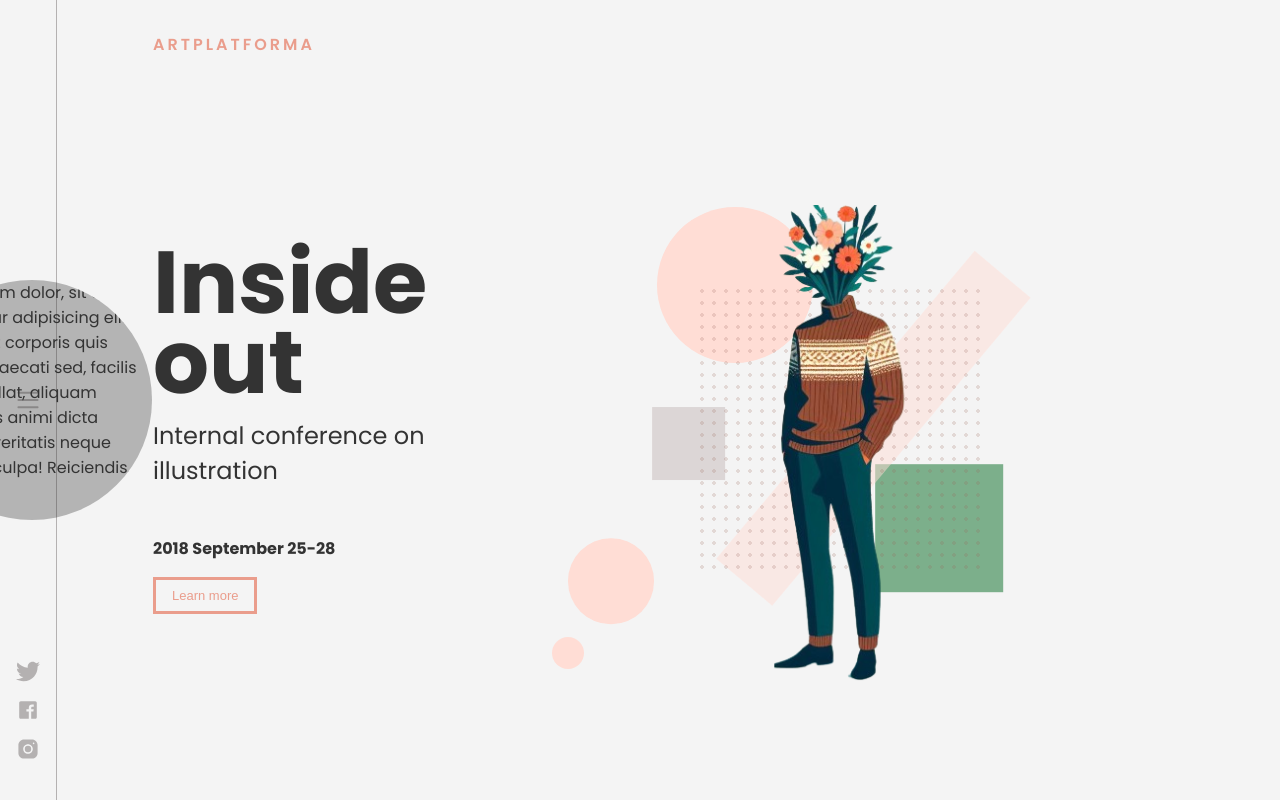
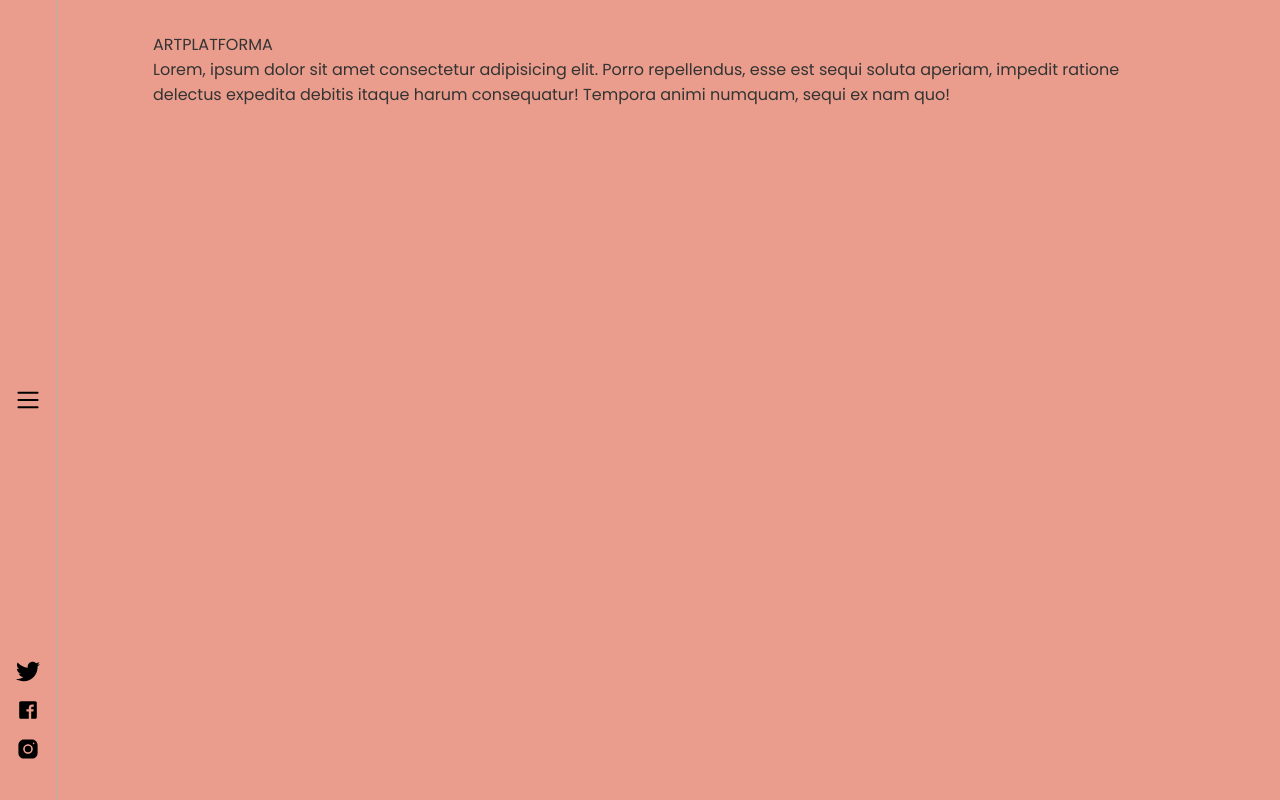
Before and after one commit to Patzi275/artplatforma, a plain HTML site: page index.html in a window 1280 px wide. Drawn offline with nearby package versions, Linux system fonts and the light colour scheme; grey boxes are pictures that could not be loaded.

Commit message:
refactor: Update menu container background color and animation
The menu container background color and animation have been updated in the style.css file. The background color is now set to the primary color variable, and a new animation called "grow_circle_path" has been added to create a growing circle effect. The clip-path property has also been modified to control the size and position of the circle. This change improves the visual appeal of the menu container.

```diff
--- a/index.html
+++ b/index.html
@@ -135,16 +135,9 @@
                 </div>
             </div>
         </div>
-        <div class="container-box">
-            <div class="container-wrapper">
         <div class="container container--menu">
-                    <p>Lorem ipsum dolor, sit amet consectetur adipisicing elit. Placeat est corporis quis eaque
-                        obcaecati
-                        sed, facilis quae, repellat, aliquam perferendis animi dicta magnam veritatis neque officia vel
-                        culpa! Reiciendis, quae.</p>
-                    <!-- <div class="sidebar">
+            <div class="sidebar">
                 <button class="sidebar__menu-trigger">
-                        <div class="menu-container__bg"></div>
                     <svg fill="#1A1A1A" xmlns="http://www.w3.org/2000/svg" viewBox="0 0 50 50" width="100px"
                         height="100px">
                         <path
@@ -159,22 +152,26 @@
                         </svg>
                     </a>
                     <a href="#">
-                            <?xml version="1.0"?><svg xmlns="http://www.w3.org/2000/svg" viewBox="0 0 30 30"
-                                width="90px" height="90px">
+                        <?xml version="1.0"?><svg xmlns="http://www.w3.org/2000/svg" viewBox="0 0 30 30" width="90px"
+                            height="90px">
                             <path
                                 d="M24,4H6C4.895,4,4,4.895,4,6v18c0,1.105,0.895,2,2,2h10v-9h-3v-3h3v-1.611C16,9.339,17.486,8,20.021,8 c1.214,0,1.856,0.09,2.16,0.131V11h-1.729C19.376,11,19,11.568,19,12.718V14h3.154l-0.428,3H19v9h5c1.105,0,2-0.895,2-2V6 C26,4.895,25.104,4,24,4z" />
                         </svg>
                     </a>
                     <a href="#">
-                            <?xml version="1.0"?><svg xmlns="http://www.w3.org/2000/svg" viewBox="0 0 30 30"
-                                width="90px" height="90px">
+                        <?xml version="1.0"?><svg xmlns="http://www.w3.org/2000/svg" viewBox="0 0 30 30" width="90px"
+                            height="90px">
                             <path
                                 d="M 9.9980469 3 C 6.1390469 3 3 6.1419531 3 10.001953 L 3 20.001953 C 3 23.860953 6.1419531 27 10.001953 27 L 20.001953 27 C 23.860953 27 27 23.858047 27 19.998047 L 27 9.9980469 C 27 6.1390469 23.858047 3 19.998047 3 L 9.9980469 3 z M 22 7 C 22.552 7 23 7.448 23 8 C 23 8.552 22.552 9 22 9 C 21.448 9 21 8.552 21 8 C 21 7.448 21.448 7 22 7 z M 15 9 C 18.309 9 21 11.691 21 15 C 21 18.309 18.309 21 15 21 C 11.691 21 9 18.309 9 15 C 9 11.691 11.691 9 15 9 z M 15 11 A 4 4 0 0 0 11 15 A 4 4 0 0 0 15 19 A 4 4 0 0 0 19 15 A 4 4 0 0 0 15 11 z" />
                         </svg>
                     </a>
                 </div>
-                </div> -->
             </div>
+            <div class="content">
+                <div class="headers">ARTPLATFORMA</div>
+                <p>Lorem, ipsum dolor sit amet consectetur adipisicing elit. Porro repellendus, esse est sequi soluta
+                    aperiam, impedit ratione delectus expedita debitis itaque harum consequatur! Tempora animi numquam,
+                    sequi ex nam quo!</p>
             </div>
         </div>
     </div>
--- a/style.css
+++ b/style.css
@@ -41,42 +41,17 @@ button {
 }
 
 .container--menu {
-    background-color: #3335;
+    background-color: var(--primary-color);
+    animation: grow_circle_path 5s infinite alternate;
+    clip-path: circle(0% at calc(1rem + 1.5rem/2) 50%);
 }
 
-.container-box {
-    /* animation: va_and_vient 2s infinite; */
-    display: flex;
-    justify-content: center;
-    align-items: center;
-    position: absolute;
-    top: 50%;
-    left: 1rem;
-    transform: translate(calc(-50% + 1rem), -50%);
-    z-index: 1;
-    overflow: hidden;
-    border-radius: 50%;
-}
-
-.container-wrapper {
-    --size: 15rem;
-    width: var(--size);
-    height: var(--size);
-    overflow: hidden;
-}
-
-@keyframes va_and_vient {
+@keyframes grow_circle_path {
     0% {
-        width: 0;
-        height: 0;
-    }
-    50% {
-        width: 10rem;
-        height: 10rem;
+        clip-path: circle(0% at calc(1rem + 1.5rem/2) 50%);
     }
     100% {
-        width: 0;
-        height: 0;
+        clip-path: circle(120vw at calc(1rem + 1.5rem/2) 50%);
     }
 
 }
@@ -90,7 +65,7 @@ button {
     padding: 0 1rem;
     border-right: 1px solid var(--gray);
     background-color: #f4f4f4;
-    z-index: 1;
+    /* z-index: 1; */
 }
 
 .sidebar svg {
@@ -100,7 +75,7 @@ button {
 }
 
 .container--menu .sidebar svg {
-    /* fill: black; */
+    fill: black;
 }
 
 .sidebar__menu-trigger {
@@ -108,19 +83,6 @@ button {
     display: flex;
     justify-content: center;
     align-items: center;
-}
-
-.menu-container__bg {
-    --size: 0rem;
-    position: absolute;
-    top: 50%;
-    left: 50%;
-    transform: translate(-50%, -50%);
-    width: var(--size);
-    height: var(--size);
-    background-color: var(--primary-color);
-    border-radius: 50%;
-    aspect-ratio: 1/1;
 }
 
 .sidebar__media-list {
```
Lines whose indentation alone changed are shown as unchanged.
